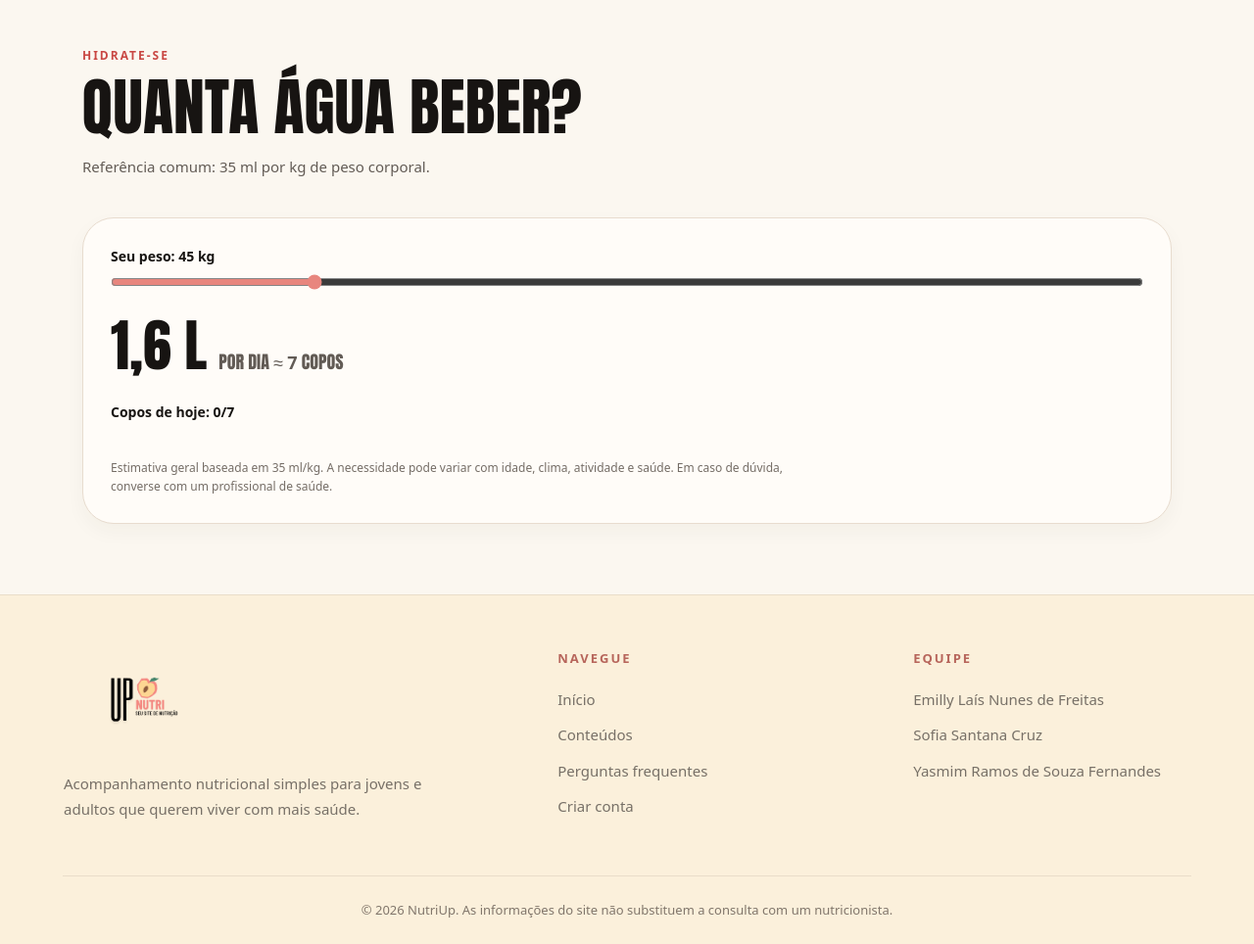
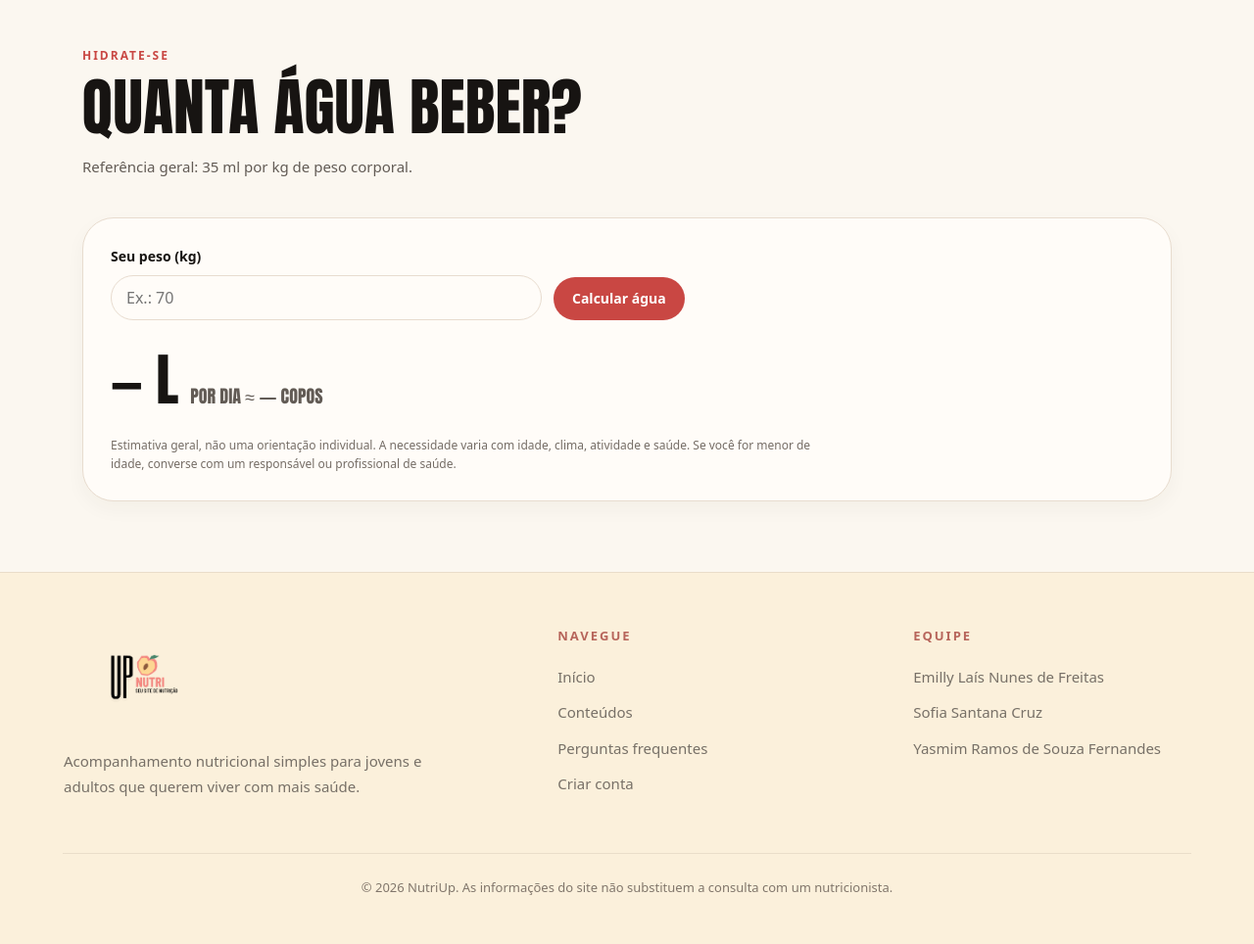
Before and after one commit to emillyy000/projeto_mvc2, a PHP site: page /ferramentas/agua in a window 1280 px wide. Shown: the part 56-1020 px from the top of the page at 98% size. After the commit the page ends 970 px from the top, so only its background shows below. Run offline with PHP 8.4, Linux system fonts and the light colour scheme.

Commit message:
arrumando a ferramenta de beber agua

```diff
--- a/app/Controllers/FerramentasController.php
+++ b/app/Controllers/FerramentasController.php
@@ -49,7 +49,63 @@ class FerramentasController
 
     public function agua(): void
     {
-        $title = 'Quanta água beber?';
+        $title = 'Quanta agua beber?';
+        if (session_status() !== PHP_SESSION_ACTIVE) {
+            session_start();
+        }
+
+        $today = date('Y-m-d');
+        if (!isset($_SESSION['water_tracker']) || ($_SESSION['water_tracker']['date'] ?? '') !== $today) {
+            $_SESSION['water_tracker'] = ['date' => $today, 'weight' => null, 'cups' => []];
+        }
+
+        $tracker = $_SESSION['water_tracker'];
+        $error = '';
+        if ($_SERVER['REQUEST_METHOD'] === 'POST') {
+            $actionInput = $_POST['action'] ?? '';
+            $action = is_string($actionInput) ? $actionInput : '';
+
+            if ($action === 'calculate') {
+                $weightInput = $_POST['weight'] ?? '';
+                $weightText = is_string($weightInput) ? str_replace(',', '.', trim($weightInput)) : '';
+                $weight = filter_var($weightText, FILTER_VALIDATE_FLOAT);
+
+                if ($weight === false || $weight < 1 || $weight > 300) {
+                    $error = 'Informe um peso valido entre 1 e 300 kg.';
+                } else {
+                    $cupGoal = (int) ceil(($weight * 35) / 250);
+                    $tracker['weight'] = (float) $weight;
+                    $tracker['cups'] = array_values(array_filter(
+                        $tracker['cups'],
+                        static fn (int $cup): bool => $cup >= 0 && $cup < $cupGoal
+                    ));
+                    $_SESSION['water_tracker'] = $tracker;
+                    header('Location: ' . url('ferramentas/agua'));
+                    exit;
+                }
+            } elseif ($action === 'toggle' && $tracker['weight'] !== null) {
+                $cupInput = $_POST['cup_index'] ?? '';
+                $cup = is_string($cupInput) ? filter_var($cupInput, FILTER_VALIDATE_INT) : false;
+                $cupGoal = (int) ceil(($tracker['weight'] * 35) / 250);
+
+                if ($cup !== false && $cup >= 0 && $cup < $cupGoal) {
+                    if (in_array($cup, $tracker['cups'], true)) {
+                        $tracker['cups'] = array_values(array_diff($tracker['cups'], [$cup]));
+                    } else {
+                        $tracker['cups'][] = $cup;
+                        sort($tracker['cups']);
+                    }
+                    $_SESSION['water_tracker'] = $tracker;
+                    header('Location: ' . url('ferramentas/agua'));
+                    exit;
+                }
+            }
+        }
+
+        $weight = $tracker['weight'];
+        $cupGoal = $weight === null ? 0 : (int) ceil(($weight * 35) / 250);
+        $liters = $weight === null ? null : ($weight * 35) / 1000;
+        $cupsConsumed = count($tracker['cups']);
 
         ob_start();
         require __DIR__ . '/../Views/ferramentas/agua.php';
@@ -57,7 +113,6 @@ class FerramentasController
 
         require __DIR__ . '/../Views/layouts/main.php';
     }
-
     public function prato(): void
     {
         $title = 'Monte seu prato';
--- a/app/Views/ferramentas/agua.php
+++ b/app/Views/ferramentas/agua.php
@@ -3,26 +3,44 @@
         <div class="water-heading">
             <span class="water-eyebrow">HIDRATE-SE</span>
             <h1>QUANTA &Aacute;GUA BEBER?</h1>
-            <p>Refer&ecirc;ncia comum: 35 ml por kg de peso corporal.</p>
+            <p>Refer&ecirc;ncia geral: 35 ml por kg de peso corporal.</p>
         </div>
 
         <section class="water-tracker" aria-label="Calculadora e acompanhamento de hidrata&ccedil;&atilde;o">
-            <div class="water-weight-row">
-                <label for="water-weight">Seu peso: <output id="water-weight-value" for="water-weight">45</output> kg</label>
-                <input id="water-weight" type="range" min="20" max="150" step="1" value="45">
+            <form method="post" action="<?= url('ferramentas/agua') ?>" class="water-weight-form">
+                <div class="water-weight-field">
+                    <label for="water-weight">Seu peso (kg)</label>
+                    <input id="water-weight" name="weight" type="number" min="1" max="300" step="0.1" inputmode="decimal" placeholder="Ex.: 70" value="<?= $weight !== null ? e((string) $weight) : '' ?>" required>
+                </div>
+                <button class="water-calculate" type="submit" name="action" value="calculate">Calcular &aacute;gua</button>
+            </form>
+
+            <?php if ($error !== ''): ?>
+                <p class="water-error" role="alert"><?= e($error) ?></p>
+            <?php endif; ?>
+
+            <div class="water-goal" aria-live="polite" aria-atomic="true">
+                <strong id="water-liters"><?= $liters !== null ? number_format($liters, 1, ',', '.') . ' L' : '&mdash; L' ?></strong>
+                <span>POR DIA &asymp; <b><?= $cupGoal > 0 ? (int) $cupGoal : '&mdash;' ?></b> COPOS</span>
             </div>
 
-            <div class="water-goal" aria-live="polite" aria-atomic="true">
-                <strong id="water-liters">1,6 L</strong>
-                <span>POR DIA &asymp; <b id="water-cup-goal">7</b> COPOS</span>
-            </div>
+            <?php if ($cupGoal > 0): ?>
+                <div class="water-drink-progress">
+                    <p>Copos de hoje: <?= (int) $cupsConsumed ?>/<?= (int) $cupGoal ?></p>
+                    <div class="water-cups" aria-label="Copos de &aacute;gua">
+                        <?php for ($cup = 0; $cup < $cupGoal; $cup++): ?>
+                            <?php $isFilled = in_array($cup, $tracker['cups'], true); ?>
+                            <form method="post" action="<?= url('ferramentas/agua') ?>" class="water-cup-form">
+                                <input type="hidden" name="action" value="toggle">
+                                <input type="hidden" name="cup_index" value="<?= $cup ?>">
+                                <button type="submit" class="water-cup<?= $isFilled ? ' is-filled' : '' ?>" aria-pressed="<?= $isFilled ? 'true' : 'false' ?>" aria-label="Copo <?= $cup + 1 ?>: <?= $isFilled ? 'bebido' : 'marcar como bebido' ?>"></button>
+                            </form>
+                        <?php endfor; ?>
+                    </div>
+                </div>
+            <?php endif; ?>
 
-            <div class="water-drink-progress">
-                <p id="water-cup-count">Copos de hoje: 0/7</p>
-                <div class="water-cups" id="water-cups" aria-label="Marque os copos de água que você bebeu"></div>
-            </div>
-
-            <p class="water-note">Estimativa geral baseada em 35 ml/kg. A necessidade pode variar com idade, clima, atividade e saúde. Em caso de dúvida, converse com um profissional de saúde.</p>
+            <p class="water-note">Estimativa geral, n&atilde;o uma orienta&ccedil;&atilde;o individual. A necessidade varia com idade, clima, atividade e sa&uacute;de. Se voc&ecirc; for menor de idade, converse com um respons&aacute;vel ou profissional de sa&uacute;de.</p>
         </section>
     </div>
 </section>
--- a/public/css/estilo.css
+++ b/public/css/estilo.css
@@ -3504,3 +3504,63 @@ body.tools-layout .tools-grid .tool-icon img {
 .quiz-score.is-good { background: #4D9658; }
 .quiz-score.is-medium { background: #E79A2D; }
 .quiz-score.is-low { background: #C94743; }
+
+/* Campo de peso e botao para calcular a estimativa de agua. */
+.water-weight-form {
+    display: flex;
+    align-items: flex-end;
+    gap: 12px;
+}
+.water-weight-field { flex: 1 1 auto; min-width: 0; }
+.water-weight-field label {
+    display: block;
+    margin-bottom: 9px;
+    color: #171412;
+    font-size: 14px;
+    font-weight: 600;
+}
+.water-weight-field input#water-weight {
+    width: 100%;
+    height: 46px;
+    padding: 0 15px;
+    border: 1px solid #E8DCCF;
+    border-radius: 24px;
+    background: #FFFCF8;
+    color: #171412;
+    font: inherit;
+    accent-color: auto;
+}
+.water-weight-field input#water-weight:focus {
+    border-color: #C94743;
+    outline: 3px solid rgba(201, 71, 67, .12);
+}
+.water-calculate {
+    flex: 0 0 auto;
+    min-height: 44px;
+    padding: 0 19px;
+    border: 0;
+    border-radius: 24px;
+    background: #C94743;
+    color: #fff;
+    font: inherit;
+    font-size: 14px;
+    font-weight: 650;
+    cursor: pointer;
+}
+.water-calculate:hover { background: #AE3734; }
+.water-calculate:focus-visible { outline: 3px solid rgba(201, 71, 67, .3); outline-offset: 3px; }
+.water-error { margin: 10px 0 0; color: #B42318; font-size: 13px; }
+.water-cup {
+    display: inline-block;
+    padding: 0;
+    appearance: none;
+}
+.water-cup.is-filled::after { content: ""; }
+.water-cup:not(.is-filled)::after { content: ""; }
+@media (max-width: 520px) {
+    .water-weight-form { align-items: stretch; flex-direction: column; }
+    .water-calculate { width: 100%; }
+}
+.water-weight-field { flex: 0 1 440px; }
+.water-cup-form { margin: 0; }
+.water-cup { display: block; line-height: 0; }
```
